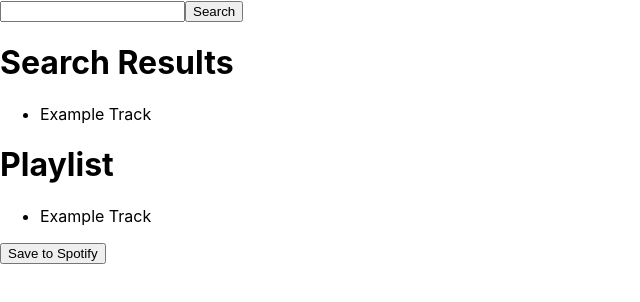
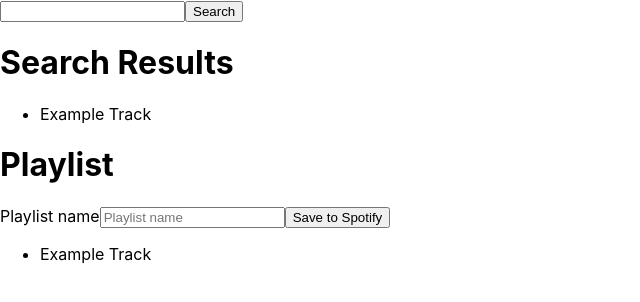
Before and after one commit to ecarriger/jammming, a React (Create React App) app: page / in a window 1280 px wide. Shown: the top 302 px of the page, without its empty margins (0-640 px from the left). Built offline with nearby package versions, Linux system fonts and the light colour scheme.

Commit message:
Add playlist name field

```diff
--- a/src/components/PlayList.js
+++ b/src/components/PlayList.js
@@ -5,10 +5,12 @@ const PlayList = () => {
     return (
         <div>
             <h1>Playlist</h1>
-            <TrackList />
             <form>
+                <label for="playlist-name">Playlist name</label>
+                <input type="text" id="playlist-name" name="playlist-name" placeholder="Playlist name" />
                 <input type='submit' value='Save to Spotify' />
             </form>
+            <TrackList />
         </div>
     );
 };
```
